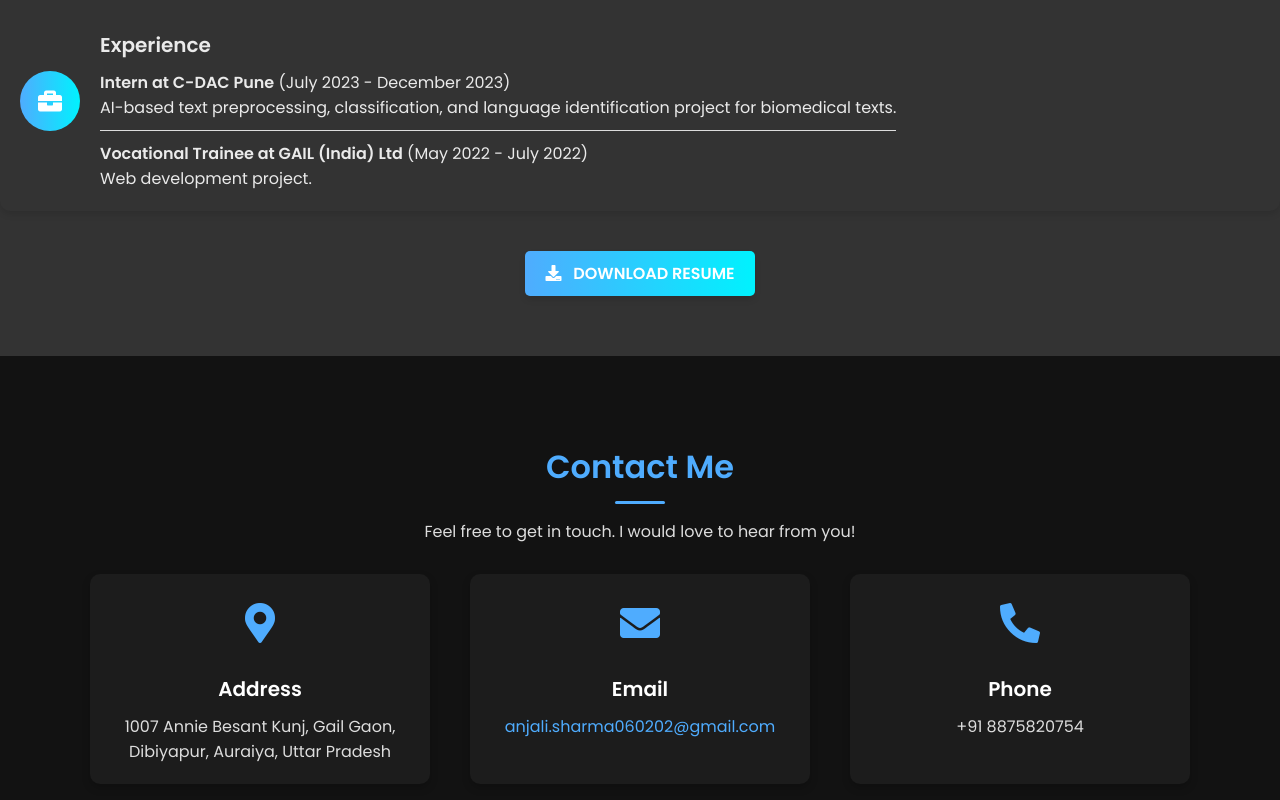
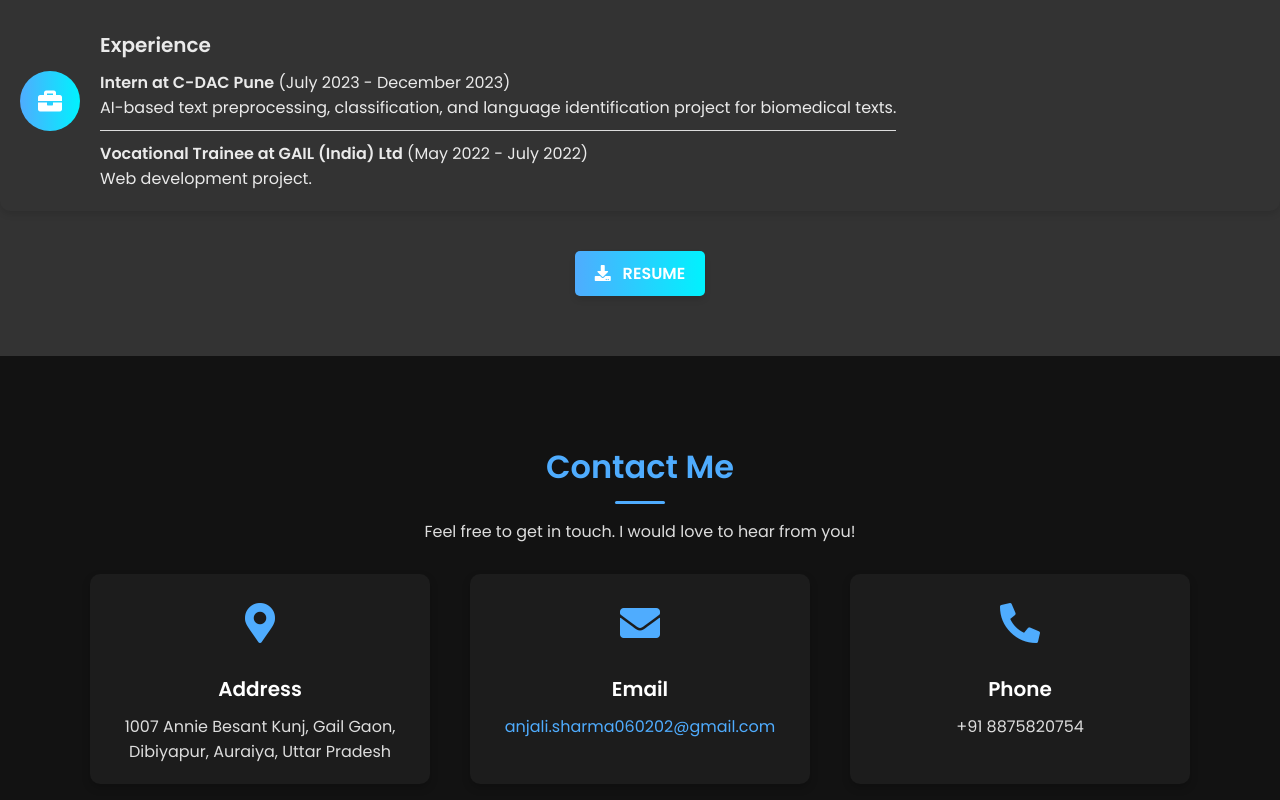
Before and after one commit to AnjaliSharma-git/portfolio, a website: page index.html in a window 1280 px wide. Shown: the part 2534-3334 px from the top of the page. Drawn offline with nearby package versions, Linux system fonts and the light colour scheme.

Commit message:
first commit

```diff
--- a/index.html
+++ b/index.html
@@ -219,7 +219,8 @@
             <div class="card-content">
               <h3>Experience</h3>
               <p><strong>Intern at C-DAC Pune</strong> (July 2023 - December 2023)</p>
-              <p>AI-based text preprocessing, classification, and language identification project for biomedical texts.</p>
+              <p>AI-based text preprocessing, classification, and language identification project for biomedical texts.
+              </p>
               <hr>
               <p><strong>Vocational Trainee at GAIL (India) Ltd</strong> (May 2022 - July 2022)</p>
               <p>Web development project.</p>
@@ -228,8 +229,9 @@
         </div>
       </div>
       <div class="resume-button-wrapper">
-        <a href="Resume.pdf" download class="btn btn-download">
-          <i class="fas fa-download"></i> Download Resume
+        <a href="https://drive.google.com/file/d/1k1y99EMps6zMxti4KcIpvgtY1iKsApdq/view?usp=drive_link" download
+          class="btn btn-download">
+          <i class="fas fa-download"></i> Resume
         </a>
       </div>
     </div>
```
Also changed, not shown: 1 other file.
